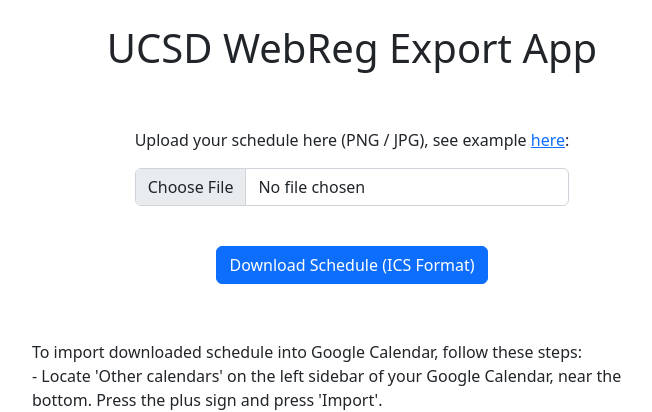
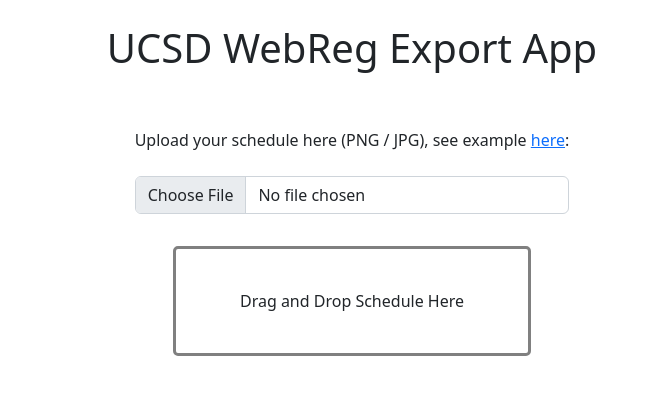
Before and after one commit to daniel-ji/webreg-export, a React (Create React App) app in the folder frontend/: page / in a window 1280 px wide. Shown: the top 412 px of the page, without its empty margins (288-940 px from the left). Built offline with nearby package versions, Linux system fonts and the light colour scheme.

Commit message:
fix backend bug with sched processing and add frontend drag and drop schedule feature

```diff
--- a/frontend/src/App.js
+++ b/frontend/src/App.js
@@ -28,22 +28,50 @@ export class App extends Component {
 		}
 	}
 
+	componentDidMount() {
+		const dragDropSchedule = document.getElementById('drag-drop-schedule');
+		['dragenter', 'dragover', 'dragleave', 'drop'].forEach(eventName => {
+			dragDropSchedule.addEventListener(eventName, (e) => {
+				e.preventDefault();
+				e.stopPropagation();
+			}, false)
+		})
+
+		dragDropSchedule.ondragover = () => {
+			dragDropSchedule.classList.add("dragged-over");
+		}
+		dragDropSchedule.ondragenter = () => {
+			dragDropSchedule.classList.add("dragged-over");
+		}
+		dragDropSchedule.ondragleave = () => {
+			dragDropSchedule.classList.remove("dragged-over");
+		}
+		dragDropSchedule.ondragend = () => {
+			dragDropSchedule.classList.remove("dragged-over");
+		}
+		dragDropSchedule.ondrop = (e) => {
+			dragDropSchedule.classList.remove("dragged-over");
+			this.setSchedule(e.dataTransfer.files[0])
+		}
+
+	}
+
 	setStatus(status, error) {
 		this.setState({scheduleStatus: status, scheduleError: error ?? false});
 	}
 
-	setSchedule = (e) => {
+	setSchedule = (file) => {
 		const scheduleFile = new FormData();
-		const scheduleType = e.target.files[0].type;
+		const scheduleType = file.type;
 		if (scheduleType === 'image/png') {
-			scheduleFile.append("image", e.target.files[0], "schedule.png");
-			const schedulePreview = URL.createObjectURL(e.target.files[0]);
+			scheduleFile.append("image", file, "schedule.png");
+			const schedulePreview = URL.createObjectURL(file);
 
 			this.setState({scheduleFile, schedulePreview, scheduleType, scheduleData: undefined, scheduleICS: undefined});
 			this.setStatus('')
 		} else if (scheduleType === 'image/jpeg') {
-			scheduleFile.append("image", e.target.files[0], "schedule.jpg");
-			const schedulePreview = URL.createObjectURL(e.target.files[0]);
+			scheduleFile.append("image", file, "schedule.jpg");
+			const schedulePreview = URL.createObjectURL(file);
 
 			this.setStatus('')
 			this.setState({scheduleFile, schedulePreview, scheduleType, scheduleData: undefined, scheduleICS: undefined});
@@ -77,11 +105,12 @@ export class App extends Component {
 					this.setState({scheduleData: JSON.parse(res.data)})
 					const {error, value} = createEvents(JSON.parse(res.data))
 
-					if (error) {
+					if (error || value === undefined || value.length === 0) {
 						this.setStatus("Error creating schedule. Please try again later.", true)
 						throw error;
 					}
 
+					finished = true;
 					this.setStatus("Done!")
 					this.setState({scheduleData: JSON.parse(res.data), scheduleICS: value}, callback)
 				}).catch(err => {
@@ -94,14 +123,14 @@ export class App extends Component {
 		}
 	}
 
-	downloadSchedule = () => {
+	downloadSchedule = (firstRun = true) => {
 		if (this.state.scheduleType === undefined) {
 			this.setStatus("Please upload a schedule.", true)
 			return;
 		}
 
 		if (!this.state.scheduleICS) {
-			this.sendSchedule(this.downloadSchedule);
+			this.sendSchedule(() => firstRun && this.downloadSchedule(false));
 			return;
 		}
 
@@ -130,7 +159,10 @@ export class App extends Component {
 					<label htmlFor="setSchedule" className="form-label my-3">Upload your schedule here (PNG / JPG), see example&nbsp;
 						<a href="https://cdn.discordapp.com/attachments/808568263964753931/1076746824217526322/image.png" target="_blank" rel="noreferrer">here</a>:
 					</label>
-					<input className="form-control" type="file" id="setSchedule" accept="image/png, image/jpeg, image/jpg" onChange={this.setSchedule} onClick={(e) => e.target.value = null}/>
+					<input className="form-control my-2" type="file" id="setSchedule" accept="image/png, image/jpeg, image/jpg" onChange={(e) => this.setSchedule(e.target.files[0])} onClick={(e) => e.target.value = null}/>
+					<div className="my-4 no-select" id="drag-drop-schedule">
+						Drag and Drop Schedule Here
+					</div>
 				</div>
 				{this.state.schedulePreview &&
 				<Fragment>
@@ -155,7 +187,7 @@ export class App extends Component {
 				<img className="my-3" src="https://media.discordapp.net/attachments/808568263964753931/1076745772298682428/image.png" alt="Importing the calendar." /><br/>
 				</p>
 				<p className="my-4 footnote">
-				Note: This app is still in very heavy development and contains many bugs. Apologies for any difficulty you may experience while trying to use the app.
+				Note: This app is not affiliated with UCSD. It is still in very heavy development and contains many bugs. Apologies for any difficulty you may experience while trying to use the app.
 				<br /><br />
 				To submit feedback (which is greatly appreciated!): <a href="https://forms.gle/iCZ6Fu5Lv9gBEXLk8" target="_blank" rel="noreferrer">https://forms.gle/iCZ6Fu5Lv9gBEXLk8</a>.
 				Contact daji@ucsd.edu for any further questions / comments / concerns.<br /><br />
--- a/frontend/src/App.scss
+++ b/frontend/src/App.scss
@@ -6,6 +6,21 @@ html, body {
     display: flex;
     flex-direction: column;
     align-items: center;
+}
+
+#drag-drop-schedule {
+    display: flex;
+    justify-content: center;
+    align-items: center;
+    border: 3px solid grey;
+    border-radius: 5px;
+    padding: 5vh 5vw;
+    cursor: copy;
+    transition: 0.5s;
+}
+
+.dragged-over {
+    background-color: rgb(230, 230, 230);
 }
 
 .sched-img-prev {
@@ -23,3 +38,13 @@ html, body {
 .footnote {
     width: 50vw;
 }
+
+.no-select {
+    -webkit-touch-callout: none; /* iOS Safari */
+      -webkit-user-select: none; /* Safari */
+       -khtml-user-select: none; /* Konqueror HTML */
+         -moz-user-select: none; /* Old versions of Firefox */
+          -ms-user-select: none; /* Internet Explorer/Edge */
+              user-select: none; /* Non-prefixed version, currently
+                                    supported by Chrome, Edge, Opera and Firefox */
+  }
```
Also changed, not shown: 2 other files (tests, documents, lock files or other folders).
